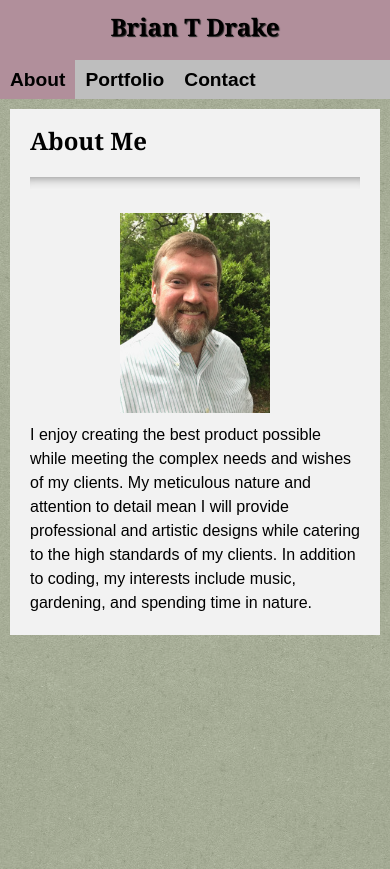
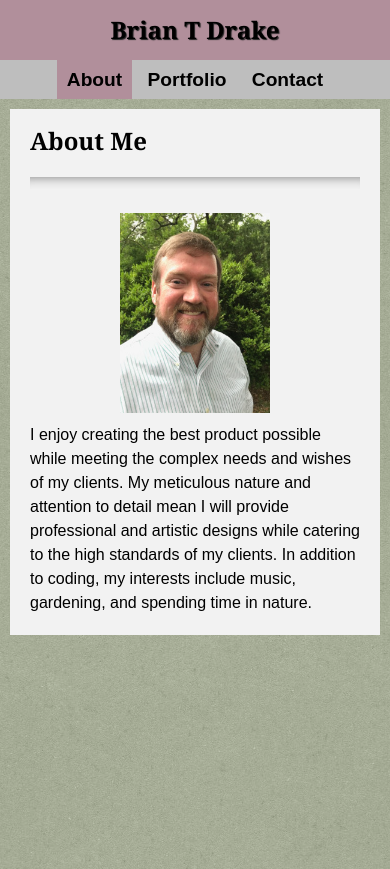
Before and after one commit to btdrizzle/Responsive-Portfolio, a plain HTML site: page index.html in a window 390 px wide. Shown: the top 869 px of the page. Drawn offline with Linux system fonts and the light colour scheme; files whose address does not match are found by name.

Commit message:
float no more

```diff
--- a/assets/css/style.css
+++ b/assets/css/style.css
@@ -299,13 +299,16 @@ input[type=submit]:hover {
     h1 {
         font-size: 1.5em;
     }
+    ul {
+        margin: auto;
+    }
 
     #header {
         height: 60px;
     }
     #name {
         margin: auto;
-        padding: 15px;
+        padding: 18px;
         height: 60px;
         width: 100%;
 
@@ -314,7 +317,6 @@ input[type=submit]:hover {
         display:none;
     }
     .smallnav {
-        display: block;
         margin: auto;
         font-size: 1.2em;
         height: 39px;
@@ -329,7 +331,7 @@ input[type=submit]:hover {
     .smallnav li {
         padding: 10px 10px;
         margin: auto;
-        float: left;
+        display: inline-block
 
     }
     .smallnav a {
--- a/index.html
+++ b/index.html
@@ -27,11 +27,10 @@
     </header>
     <div class="smallnav"> <!--This nav is for smaller screens... blocked on larger screens-->
         <ul>
-            <li class="active"><a href="index.html">About</a></li>
-            <li><a href="portfolio.html">Portfolio</a></li>
-            <li><a href="contact.html">Contact</a></li>
+            <li class="active"><a href="./index.html">About</a></li>
+            <li><a href="./portfolio.html">Portfolio</a></li>
+            <li><a href="./contact.html">Contact</a></li>
         </ul>
-
     </div>
     <div id="bigcontainer">
         <div id="innerdiv">
```
